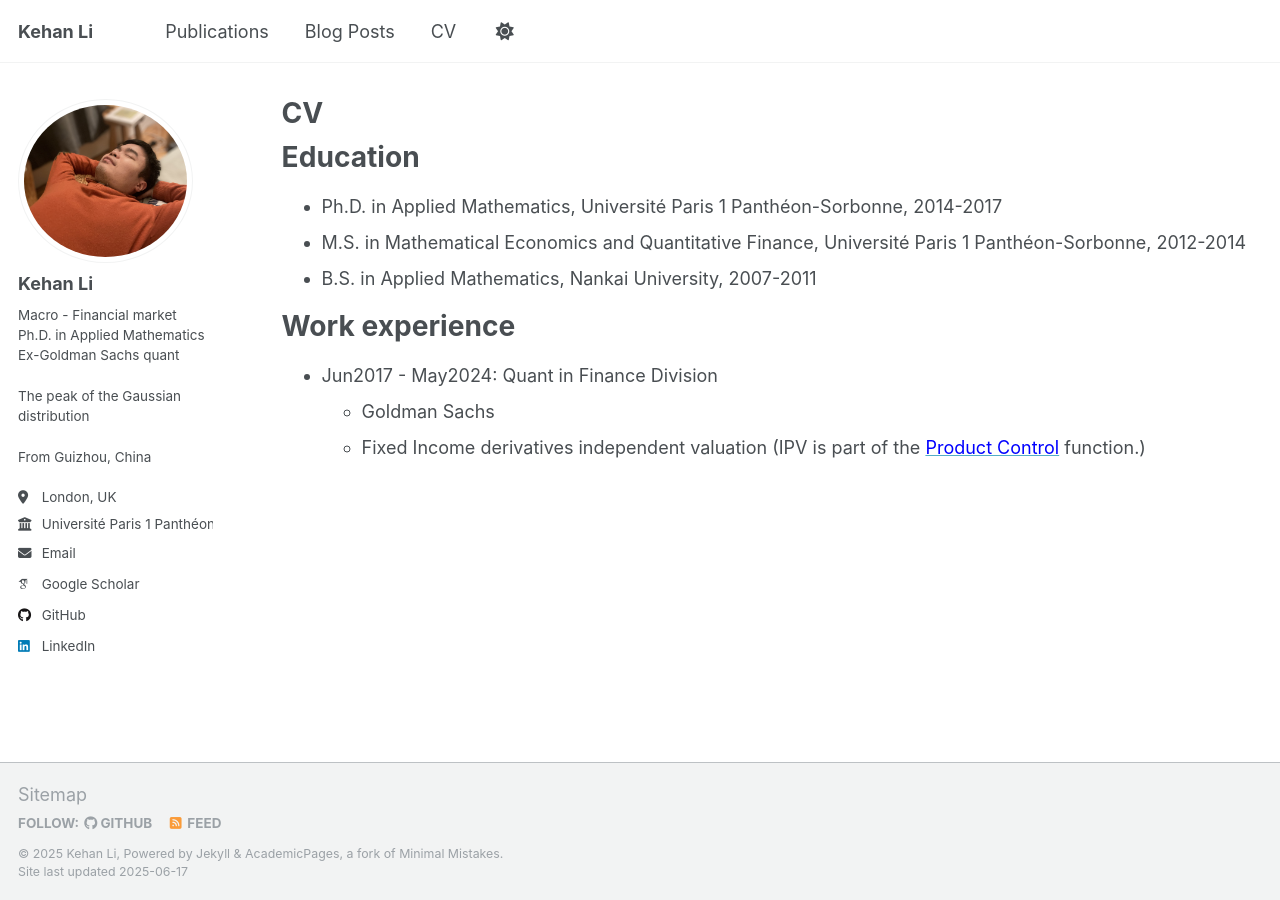
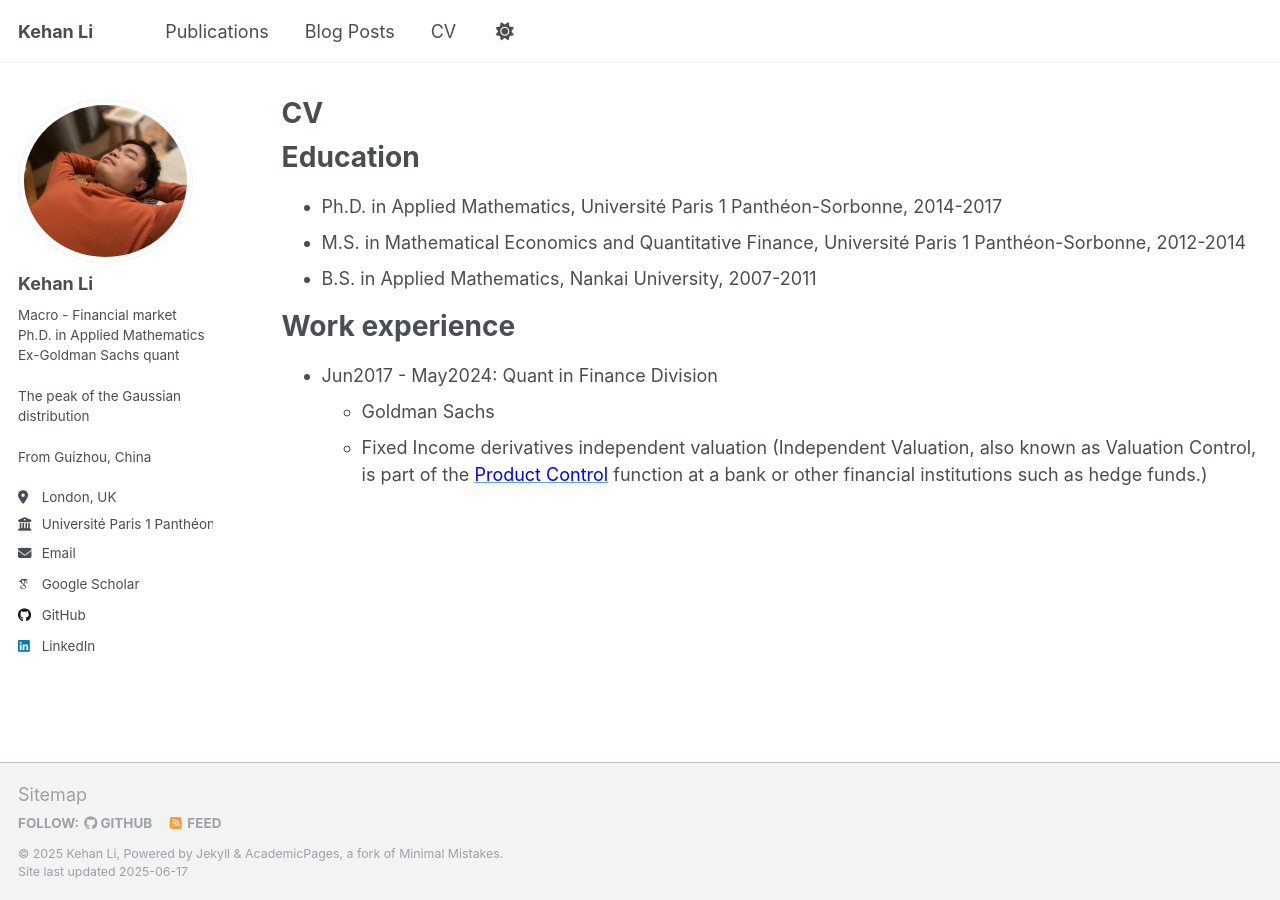
Before and after one commit to KehanLi-1123/KehanLi.github.io, a Jekyll site: the page built from _pages/cv.md, in a window 1280 px wide. Built offline with Jekyll 4.4.1, drawn with Linux system fonts in a browser that asks for light colours; some web fonts are replaced.

Commit message:
Update cv.md

```diff
--- a/_pages/cv.md
+++ b/_pages/cv.md
@@ -19,4 +19,4 @@ Work experience
 ======
 * Jun2017 - May2024: Quant in Finance Division
   * Goldman Sachs
-  * Fixed Income derivatives independent valuation (IPV is part of the [<span style="color:blue">Product Control</span>](https://en.wikipedia.org/wiki/Product_control) function.)
+  * Fixed Income derivatives independent valuation (Independent Valuation, also known as Valuation Control, is part of the [<span style="color:blue">Product Control</span>](https://en.wikipedia.org/wiki/Product_control) function at a bank or other financial institutions such as hedge funds.)
```
